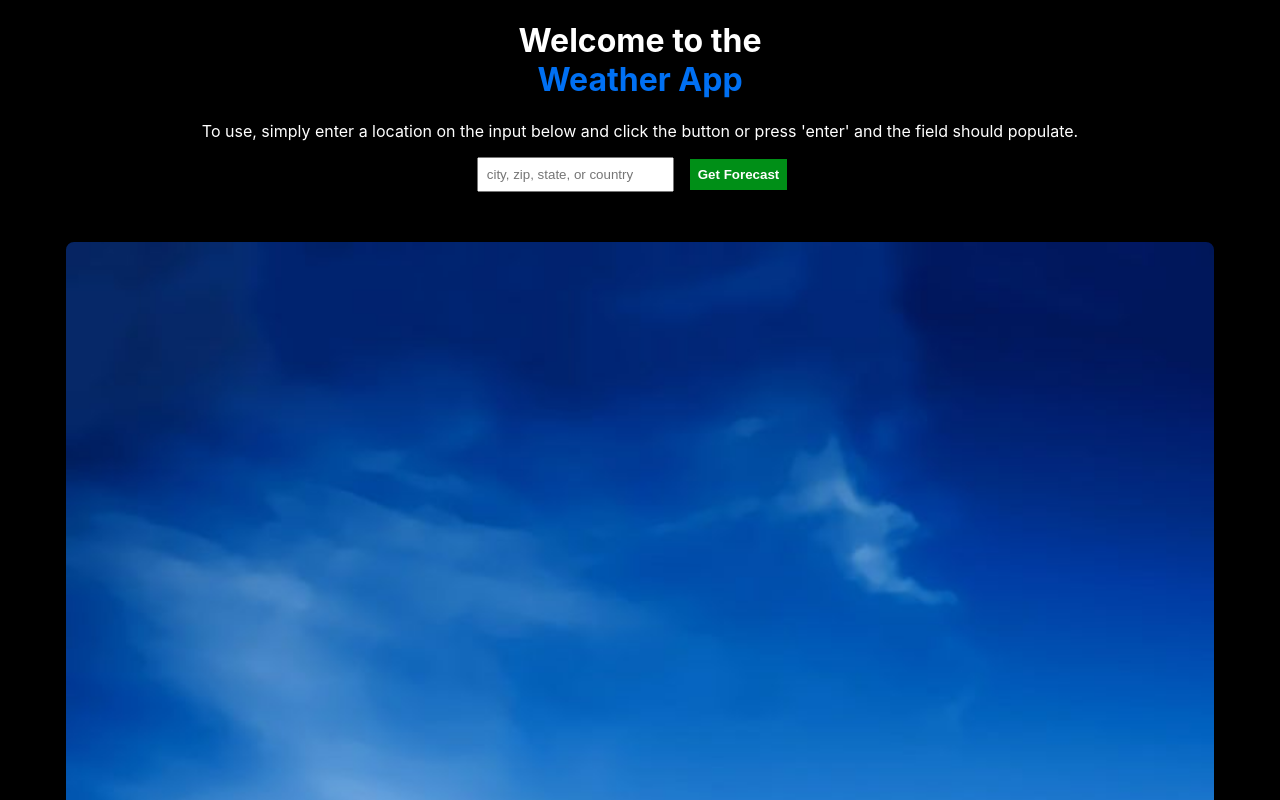
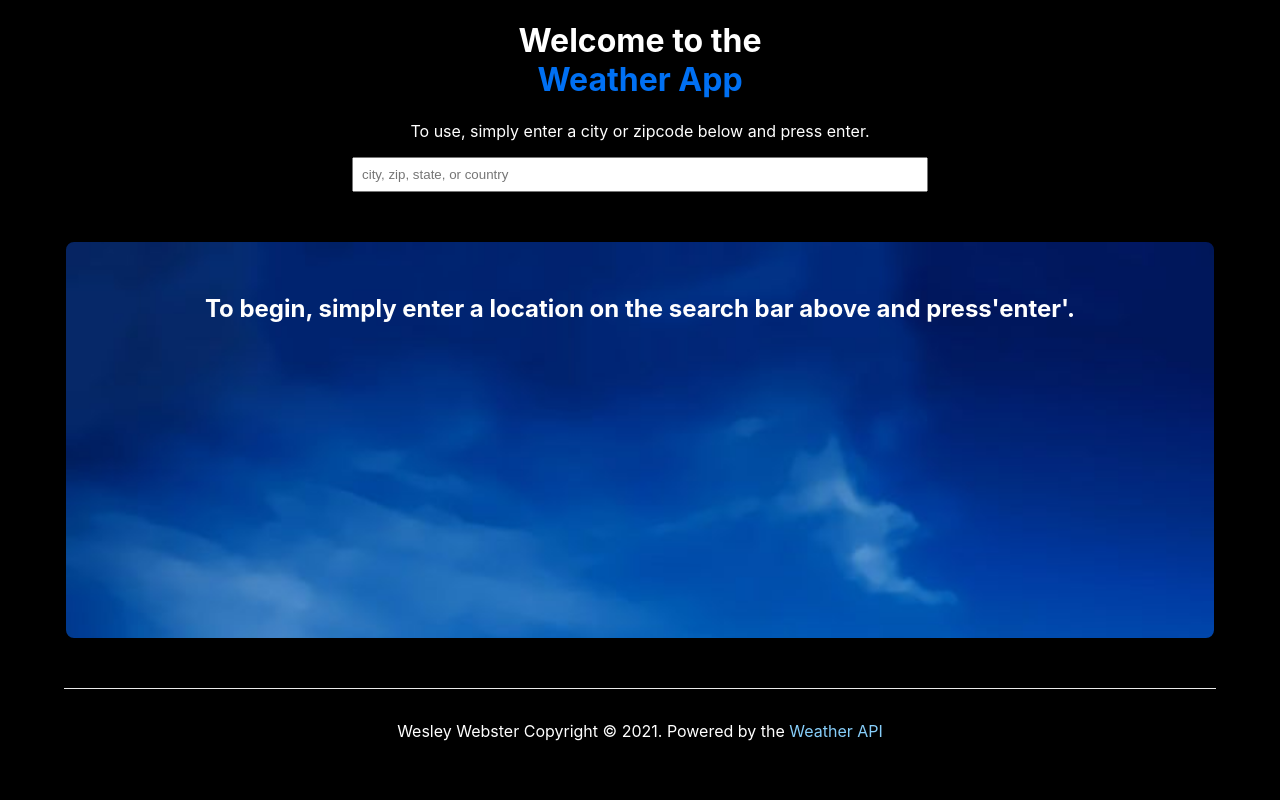
Before and after one commit to WesloTheWeb/weatherApp, a Next.js app: page / in a window 1280 px wide. Shown: the top 800 px of the page. Built offline with nearby package versions, Linux system fonts and the light colour scheme; no server answers.

Commit message:
Query functionality now displays onto the UI. First phase is done and ready to merge into master

```diff
--- a/pages/index.js
+++ b/pages/index.js
@@ -24,7 +24,7 @@ export default function Home() {
       </Head>
       <main>
         <h1> Welcome to the <br /><span className="title">Weather App</span></h1>
-        <p className="instructions">To use, simply enter a location on the input below and click the button or press 'enter' and the field should populate.</p>
+        <p className="instructions">To use, simply enter a city or zipcode below and press enter.</p>
         <QueryContext.Provider value={providerValues}>
           <LocationInput />
           <Forecast value={providerValues}/>
--- a/src/components/ForeCastCard/ForeCastCard.js
+++ b/src/components/ForeCastCard/ForeCastCard.js
@@ -3,23 +3,28 @@ import classes from './ForeCastCard.module.css';
 
 const { forecastCard, cityBlock, weatherBlock, weatherBlockDetails } = classes;
 
-const ForeCastCard = ({ city, state, country, weatherFahrenheight, weatherCelsius, timeZone, aqCarbonLevels, aqOxygenLevels }) => {
+const ForeCastCard = (
+    { city, state, country, weatherFahrenheight, weatherCelsius, feelsLikeF, feelsLikeC, timeZone, aqCarbonLevels,
+     aqOxygenLevels, humidity, visMiles, visKM }) => {
     return (
         <div className={forecastCard}>
             <section className={cityBlock}>
                 <h2>{city}, {state}</h2>
                 <span>{country}</span>
-                <p>The local time for this area is {timeZone}</p>
+                <div>
+                    <p>The local time for this area is {timeZone}. Visibility is currently {visMiles} miles / {visKM} kilometers</p>
+                    <h4>Feels like...</h4>
+                    <p>{feelsLikeF}°F | {feelsLikeC}°C</p>
+                </div>
             </section>
             <section className={weatherBlock}>
                 <h3>{weatherFahrenheight}°F | {weatherCelsius}°C</h3>
                 <div className={weatherBlockDetails}>
-                    <p>Air quality Index:
+                    <p><label>Air quality Index:</label>
                         <li>Carbon levels: {Math.round(aqCarbonLevels)} </li>
                         <li>Oxygen Levels levels: {Math.round(aqOxygenLevels)} </li>
                     </p>
-                    <p>Astronomy:</p>
-                    <p>Weather Alerts:</p>
+                    <p><label>Humidity:</label> {humidity}</p>
                 </div>
             </section>
         </div>
--- /dev/null
+++ b/src/components/Instructions/Instructions.js
@@ -0,0 +1,12 @@
+import React from 'react';
+
+const Instructions = (props) => {
+    return (
+        <>
+            <h2 className='text-center'>To begin, simply enter a location on the search bar above and press'enter'.</h2>
+        </>
+    );
+};
+
+
+export default Instructions;
--- a/src/containers/ForeCast/ForeCast.js
+++ b/src/containers/ForeCast/ForeCast.js
@@ -1,8 +1,10 @@
 import React, { useContext } from 'react';
 import { QueryContext } from '../../context/QueryContext';
+import Instructions from '../../components/Instructions/Instructions';
+import ForeCastCard from '../../components/ForecastCard/ForecastCard';
 import classes from './ForeCast.module.css';
-import ForeCastCard from '../../components/ForecastCard/ForecastCard';
-import UpcomingForeCastCard from '../../components/UpcomingForceCastCard/UpcomingForeCastCard';
+
+// import UpcomingForeCastCard from '../../components/UpcomingForceCastCard/UpcomingForeCastCard';
 
 const { forecastContainer, upcomingGrid } = classes;
 
@@ -23,8 +25,13 @@ const Forecast = (props) => {
                         timeZone={weather.location.localtime}
                         aqCarbonLevels={weather.current.air_quality.co}
                         aqOxygenLevels={weather.current.air_quality.o3}
-                        />
-                    <div className={upcomingGrid}>
+                        feelsLikeF={weather.current.feelslike_f}
+                        feelsLikeC={weather.current.feelslike_c}
+                        humidity={weather.current.humidity}
+                        visMiles={weather.current.vis_miles}
+                        visKM={weather.current.vis_km}
+                    />
+                    {/* <div className={upcomingGrid}>
                         <UpcomingForeCastCard />
                         <UpcomingForeCastCard />
                         <UpcomingForeCastCard />
@@ -39,9 +46,11 @@ const Forecast = (props) => {
                         <UpcomingForeCastCard />
                         <UpcomingForeCastCard />
                         <UpcomingForeCastCard />
-                    </div>
+                    </div> */}
                 </>
-            ) : ('')
+            ) : (
+                <Instructions />
+            )
             }
 
         </section>
--- a/src/containers/ForeCast/ForeCast.module.css
+++ b/src/containers/ForeCast/ForeCast.module.css
@@ -2,11 +2,15 @@
     background-image: url('../../../public/images/daytime-background.jpg');
     background-repeat: no-repeat;
     background-size: cover;
-    min-height: 100vh;
+    min-height: 50vh;
     border: 2px solid #000;
     margin: 3rem auto;
     padding: 2rem;
     border-radius: 10px;
+}
+
+.forecastContainer label {
+    font-weight: bold;
 }
 
 .upcomingGrid {
--- a/src/containers/LocationInput/LocationInput.js
+++ b/src/containers/LocationInput/LocationInput.js
@@ -12,14 +12,11 @@ const LocationInput = (props) => {
         q: 53222,
     }
 
-    const currentWeather = `${api.baseURL}current.json?key=${api.apiKey}&q="San%20Francisco"&aqi=no`;
-
     const { setQuery, query, setWeather } = useContext(QueryContext);
 
     const handleQuery = (evnt) => {
         if (evnt.key === 'Enter') {
             fetch(`${api.baseURL}current.json?key=${api.apiKey}&q=${query}}&aqi=yes`)
-                // fetch(currentWeather)
                 .then(res => res.json())
                 .then(result => {
                     setWeather(result);
@@ -37,7 +34,6 @@ const LocationInput = (props) => {
                 onChange={e => setQuery(e.target.value)}
                 value={query}
                 onKeyPress={handleQuery} />
-            <button>Get Forecast</button>
         </div>
     );
 };
--- a/src/containers/LocationInput/LocationInput.module.css
+++ b/src/containers/LocationInput/LocationInput.module.css
@@ -5,23 +5,12 @@
 }
 
 .inputContainer input {
+    width: 50%;
     padding: .5rem;
 }
 
 .inputContainer input:focus {
-    background-color: rgba(255, 255, 255, 0.75);
+    /* background-color: rgba(255, 255, 255, 0.75); */
+    border: 2px solid red;
+    outline: lightskyblue;
 }
-
-.inputContainer button {
-    background-color: #008F17;
-    color: #FFF;
-    font-weight: bold;
-    padding: .5rem;
-    border: none;
-    margin: 0 1rem;
-}
-
-.inputContainer button:hover {
-    cursor: pointer;
-    background-color: darkgreen;
-}
--- a/styles/globals.css
+++ b/styles/globals.css
@@ -36,6 +36,10 @@ h1 {
   text-align: center;
 }
 
+.text-center {
+  text-align: center;
+}
+
 /* main {
   background-image: linear-gradient( to bottom, rgba(0, 0, 0, 0.2), rgba(0, 0, 0, 0.75));
 } */
```
